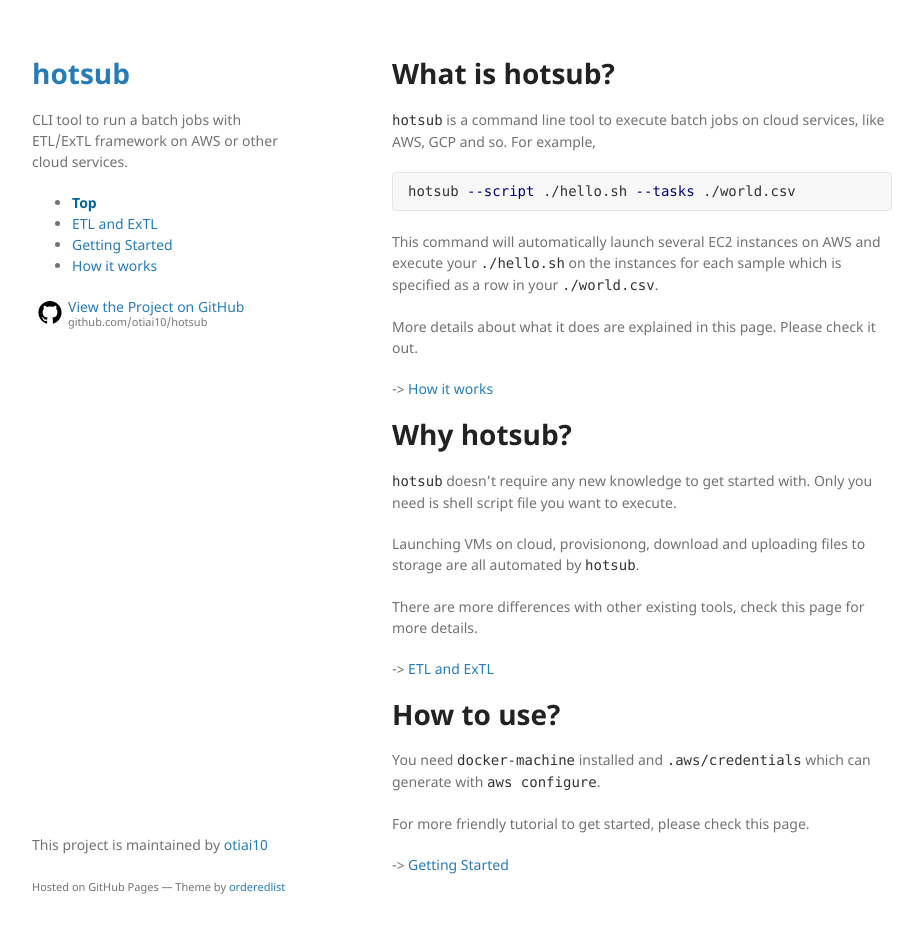
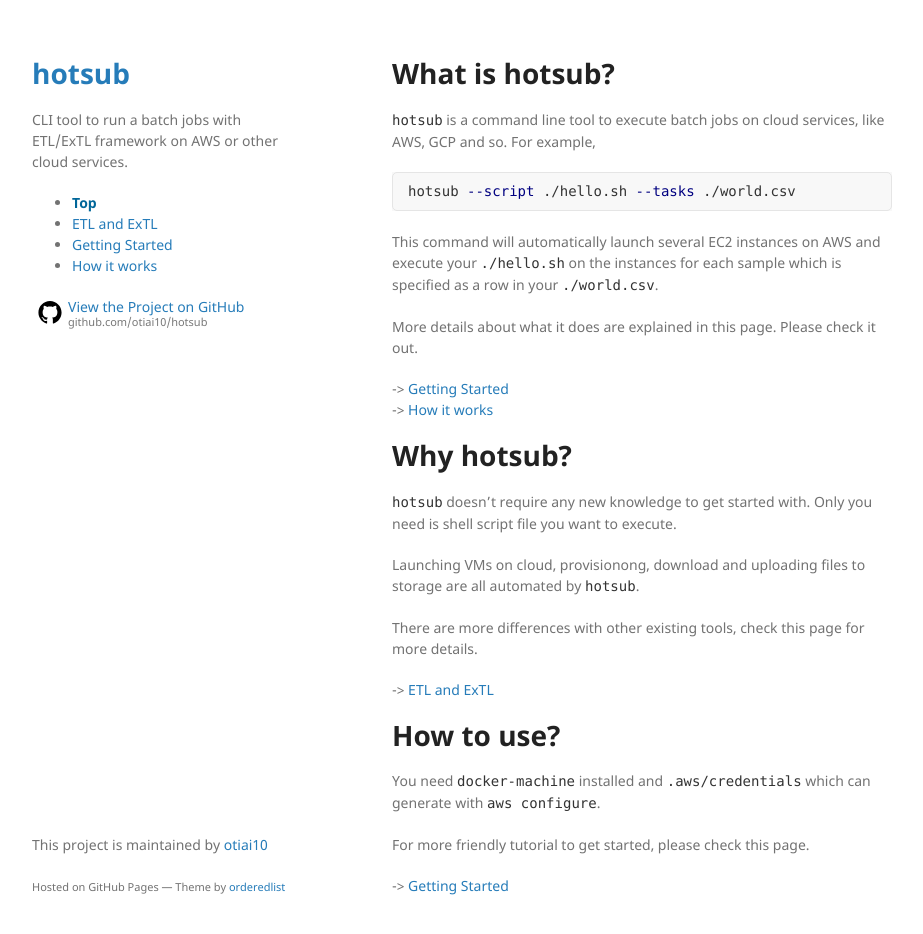
Before and after one commit to awsub/awsub.github.io, a Jekyll site: the page built from index.md, in a window 1280 px wide and 966 px high. Shown: the top 934 px of the window, without its empty margins (178-1101 px from the left). Built offline with Jekyll 4.4.1, drawn with Linux system fonts in a browser that asks for light colours; our own code applies the rules of GitHub Pages for plain Markdown files.

Commit message:
Add link to "Getting Started" as what seen first

```diff
--- a/index.md
+++ b/index.md
@@ -15,6 +15,7 @@
 
 More details about what it does are explained in this page. Please check it out.
 
+-> [Getting Started](/getting-started)<br>
 -> [How it works](/how-it-works)
 
 # Why hotsub?
```
